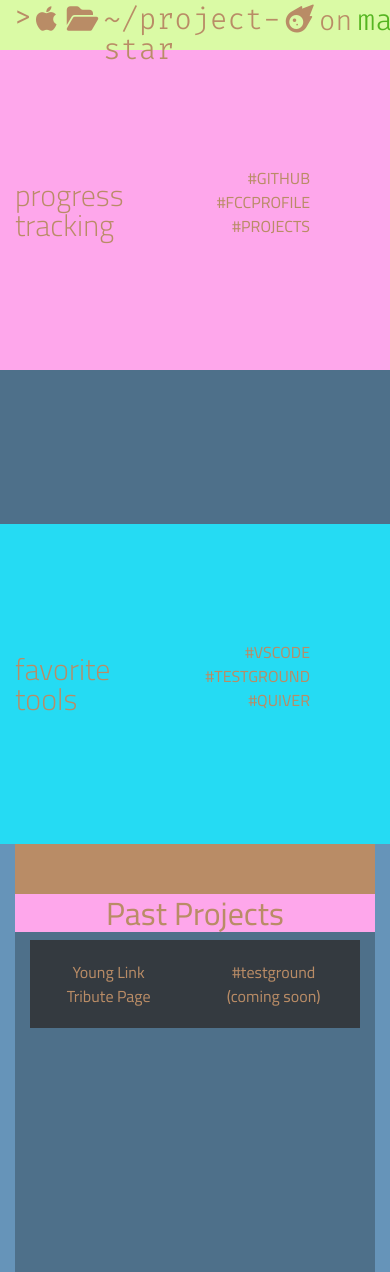
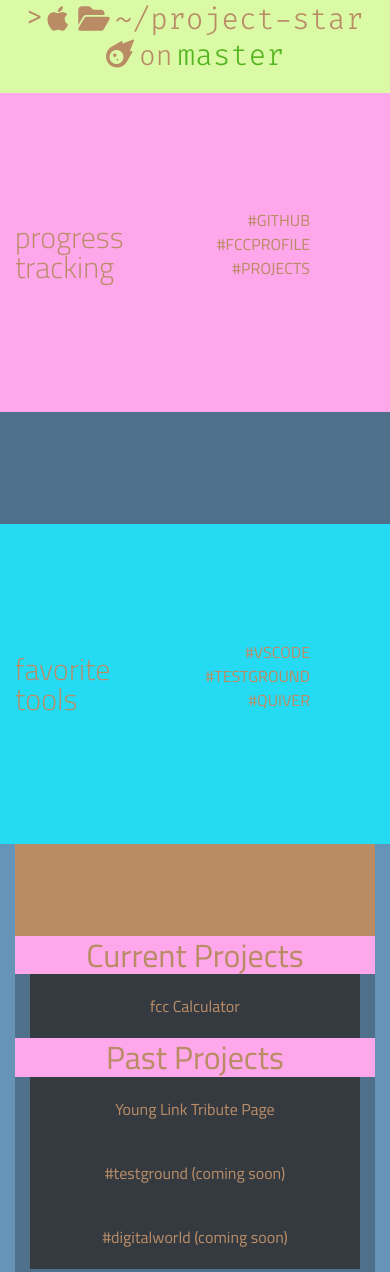
Before and after one commit to doublestar85/doublestar85.github.io, a plain HTML site: page index.html in a window 390 px wide. Shown: the top 1272 px of the page. Drawn offline with nearby package versions, Linux system fonts and the light colour scheme.

Commit message:
#Ver 1.20 -Added mobile styling -corrected welcome section

```diff
--- a/Assets/Scripts/style.css
+++ b/Assets/Scripts/style.css
@@ -73,6 +73,7 @@ li > a {
   background-color: rgb(254, 167, 235);
   justify-content: center;
   display: flex;
+  margin-bottom: 0rem;
 }
 navbar span {
   font-family: "Fira Code", monospace;
@@ -88,6 +89,25 @@ navbar {
   height: 50px;
   background-color: rgb(218, 250, 165);
   flex-grow: 1;
+}
+
+@media screen and (max-width: 576px) {
+  navbar {
+    height: auto;
+    align-items: center;
+    flex-wrap: wrap;
+  }
+  #projects,
+  #c-projects {
+    flex-direction: column;
+    :0px ;
+  }
+  .projects-wrapper {
+    border-top-width: 92px;
+  }
+  .chaos-snuggles {
+    border-top-width: 92px;
+  }
 }
 navbar a {
   font-family: "Fira Code", monospace;
--- a/index.html
+++ b/index.html
@@ -22,12 +22,14 @@
         <!--[if lt IE 7]>
             <p class="browsehappy">You are using an <strong>outdated</strong> browser. Please <a href="#">upgrade your browser</a> to improve your experience.</p>
         <![endif]-->
-<navbar id="navbar" class="d-flex flex-row container-fluid">>
+<navbar id="navbar" class="d-flex flex-row container-fluid">
+   <div class="d-flex justify-content-center flex-wrap">>
        <i class="fab fa-apple faze"></i>
     <i class="fa fa-folder-open faze"></i>
    <a href="/">~/project-star</a>
     <i class="fas fa-meteor faze"></i>
-   <p><span>on</span><span class="faze"><a class="master"1 href="https://twitter.com/NuminousStar">master</a></span></p>
+   <p><span>on</span><span class="faze"><a class="master" href="https://twitter.com/NuminousStar">master</a></span></p>
+   </div>
 </navbar>
 
 <div id="welcome-section" class="projects-wrapper d-flex flex-column justify-content-between">
@@ -54,13 +56,16 @@
 
 <div class="projects-header container">
     <div class="chaos-snuggles">
+<h2>Current Projects</h2>
+            <div id="c-projects" class="container d-flex justify-content-around">
+                        <a class="project-tile card-body bg-dark text-center solid" href="#fccCalculator" id="young-link-tribute" target="_blank" id="#fccCalculator">fcc Calculator</a>
+            </div>
                     <h2>Past Projects</h2>
             <div id="projects" class="container d-flex justify-content-around">
-                        <a class="project-tile card-body bg-dark text-center" href="https://codepen.io/doublestar85/full/pogppEG" id="young-link-tribute" target="_blank" id="young-link-tribute">Young Link Tribute Page</a>
+                        <a class="project-tile card-body bg-dark text-center solid" href="https://codepen.io/doublestar85/full/pogppEG" id="young-link-tribute" target="_blank" id="young-link-tribute">Young Link Tribute Page</a>
                         <a id="testground"  href="#testground"class="project-tile card-body bg-dark text-center">#testground (coming soon)</a>
+                        <a id="digitalworld"  href="#digitalworld"class="project-tile card-body bg-dark text-center">#digitalworld (coming soon)</a>
             </div>
-                </div>
-
     </div>
 </div>
         <!-- JS, Popper.js, and jQuery -->
```
Lines whose indentation alone changed are shown as unchanged.
